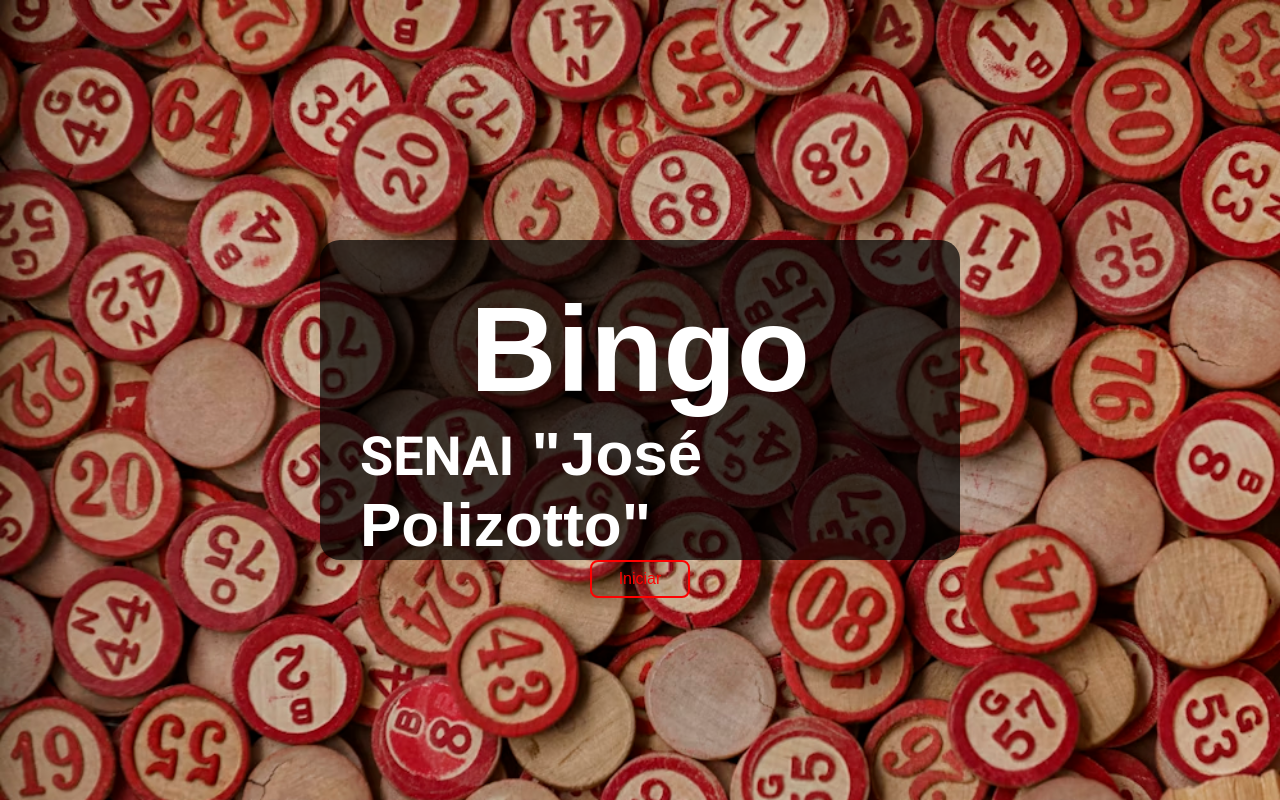
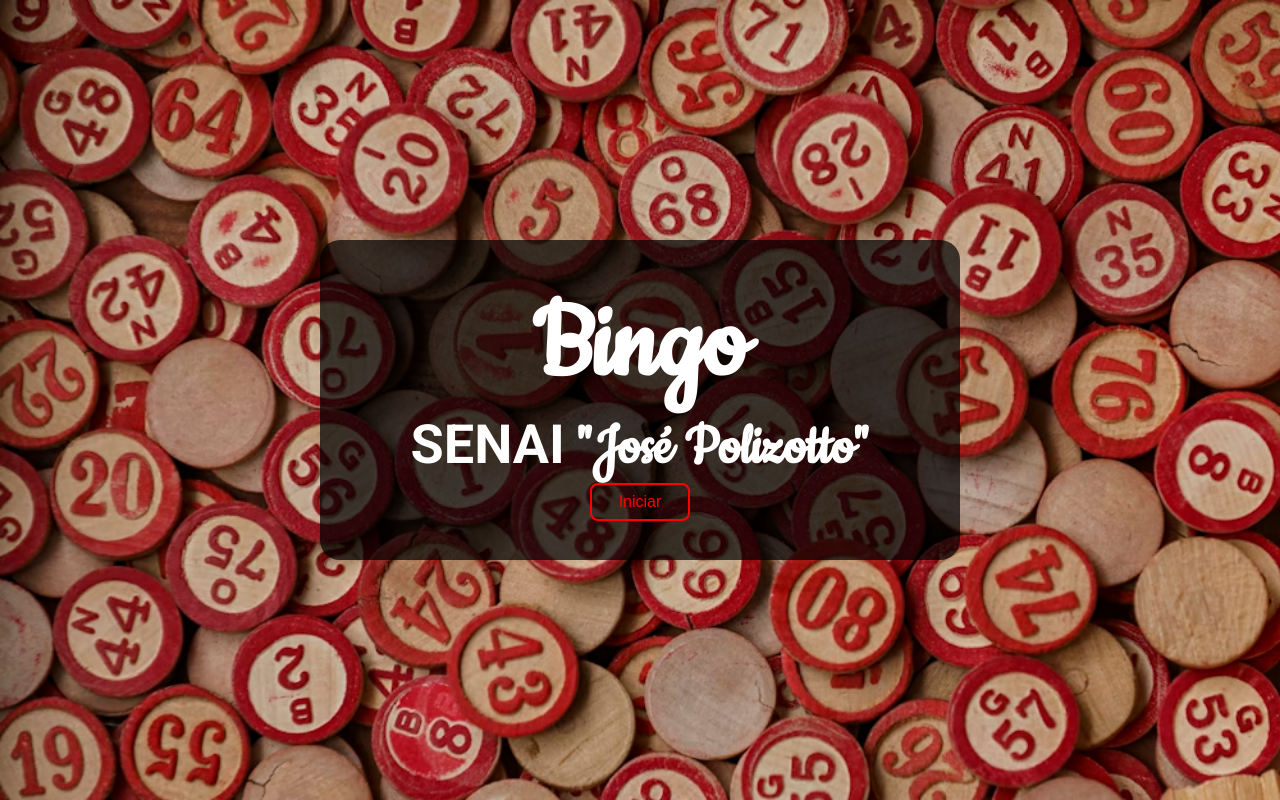
Before and after one commit to munizbruna/bingo, a plain HTML site: page index.html in a window 1280 px wide. Drawn offline with Linux system fonts and the light colour scheme.

Commit message:
Update style.css

```diff
--- a/style.css
+++ b/style.css
@@ -73,15 +73,18 @@ span{
 
 h1 {
     font-size: 120px;
+    font-family: "Cookie", cursive;
 }
 
 h2 {
     font-size: 62px;
+    font-family: "Cookie", cursive;
 }
 
 h3 {
     display: none;
     padding: 20px;
+    font-family: "Cookie", cursive;
 
 }
 
```
